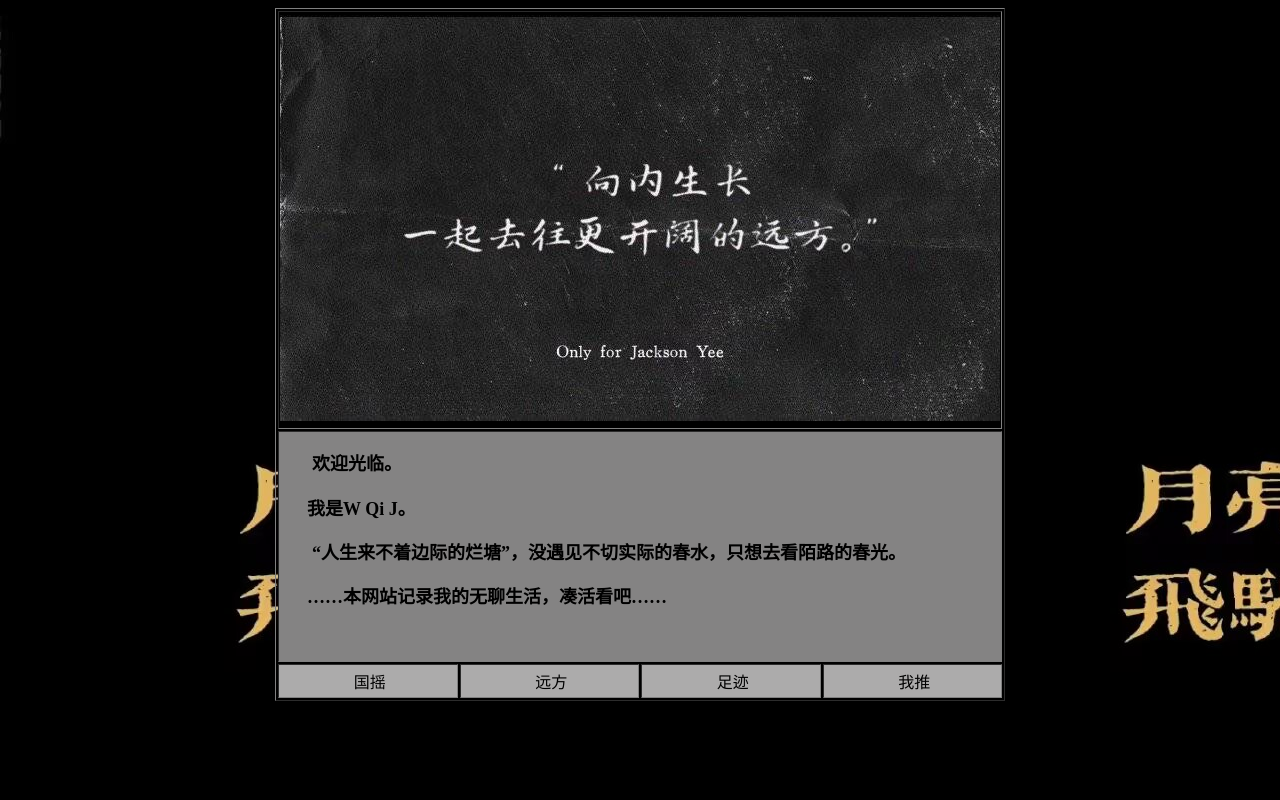
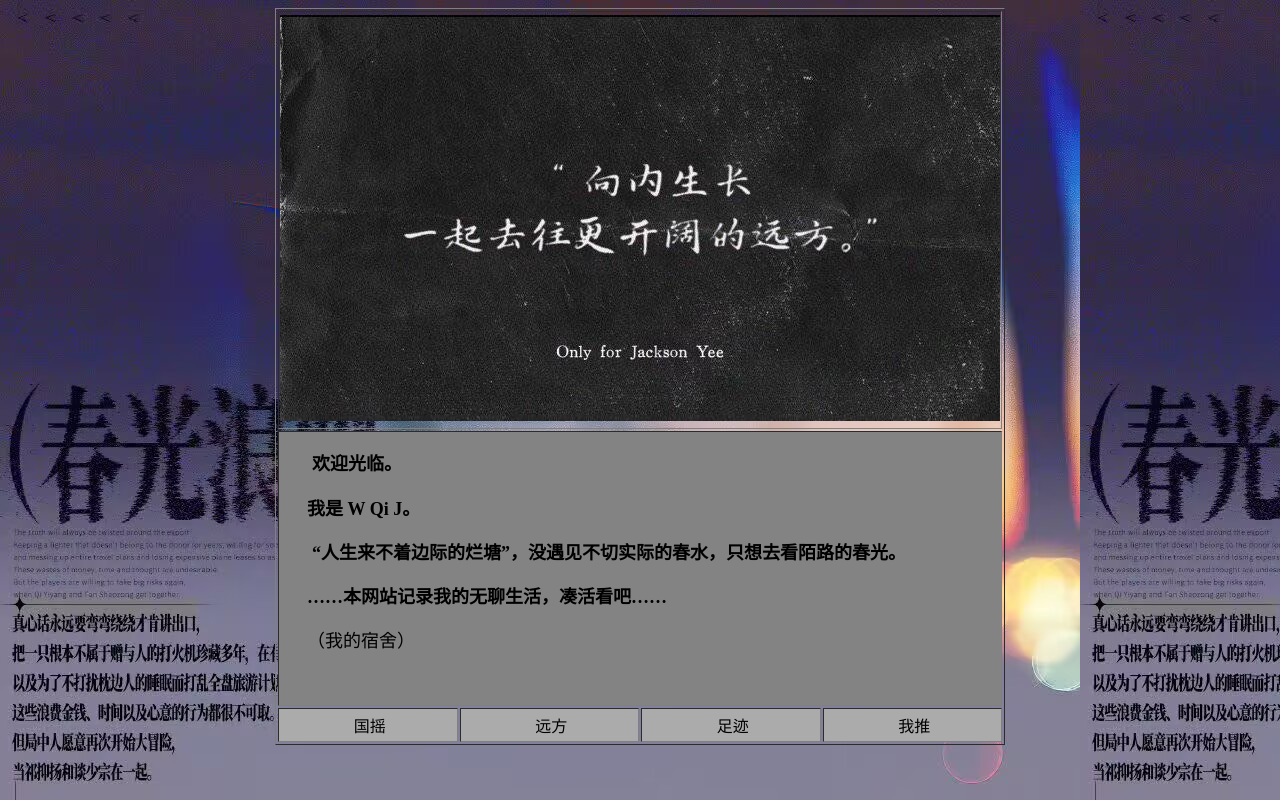
Before and after one commit to qijxxx/pear, a plain HTML site: page index.html in a window 1280 px wide. Drawn offline with Linux system fonts and the light colour scheme; files whose address does not match are found by name.

Commit message:
Add files via upload

```diff
--- a/index.html
+++ b/index.html
@@ -19,7 +19,8 @@
 }
 body {
     background-color: #FFFFFF;
-    background-image: url(../%E5%B0%8F%E8%AF%B4/QQ%E5%9B%BE%E7%89%8720231130193748.jpg);
+    ;
+    background-image: url(QQ%E5%9B%BE%E7%89%8720231209222601.jpg);
 }
 </style>
 </head>
@@ -32,9 +33,10 @@
     </tr>
     <tr>
       <td height="100" colspan="4" bgcolor="#848383"><p>&nbsp;&nbsp;<span style="font-family: '仿宋'; font-size: 24px;"><strong>&nbsp; &nbsp; <span style="font-size: 18px">欢迎光临。</span></strong></span> </p>
-        <p style="font-family: '仿宋'; font-size: 18px;">&nbsp; &nbsp; &nbsp;<strong>&nbsp;我是W Qi J。</strong></p>
+        <p style="font-family: '仿宋'; font-size: 18px;">&nbsp; &nbsp; &nbsp;<strong>&nbsp;我是 W Qi J。</strong></p>
         <p style="font-family: '华文仿宋'"><strong>&nbsp; &nbsp; &nbsp; &nbsp; <span style="font-size: 18px">“</span></strong><span style="font-size: 18px"><strong>人生来不着边际的烂塘”，没遇见不切实际的春水，只想去看陌路的春光。</strong></span></p>
         <p style="font-family: '仿宋'; font-size: 18px;">&nbsp;<strong>&nbsp; &nbsp; &nbsp;……本网站记录我的无聊生活，凑活看吧……&nbsp;</strong></p>
+        <p style="font-family: '仿宋'; font-size: 18px;">&nbsp; &nbsp; &nbsp; （<a href="http://w15769.github.io/wmy769/sushe.html">我的宿舍）</a>&nbsp;</p>
 <p>&nbsp;</p></td>
     </tr>
     <tr>
```
